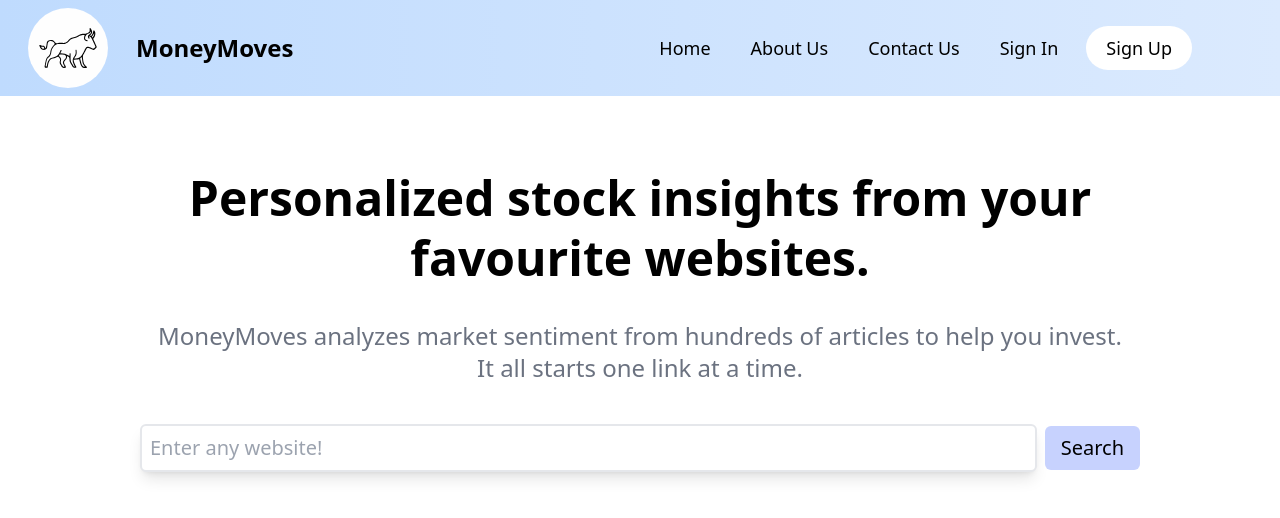
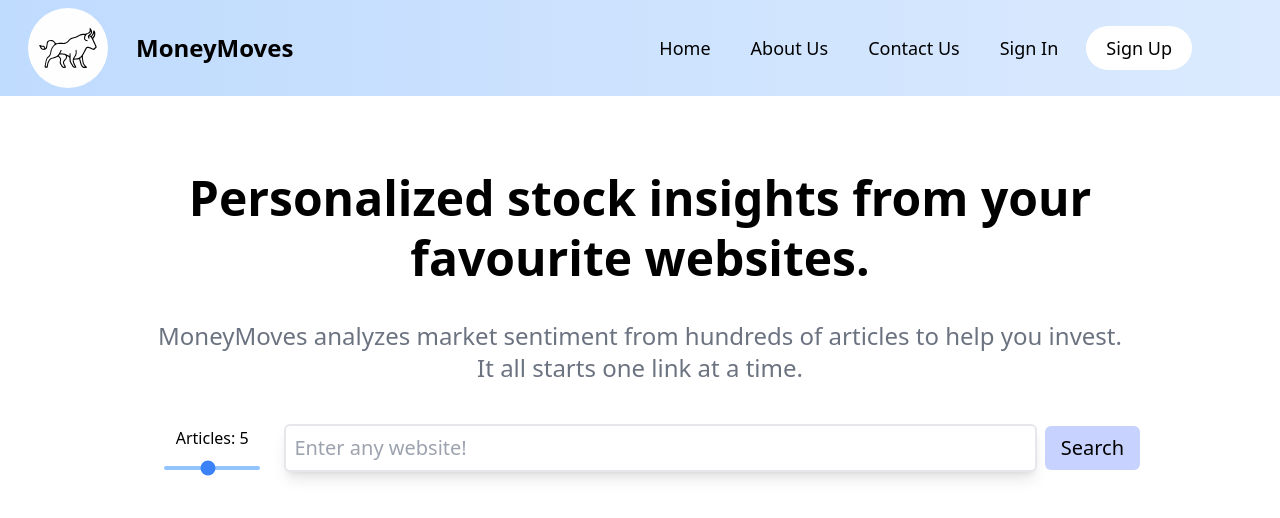
Before and after one commit to jnathan02222/htn-project, a Next.js app in the folder website/: page / in a window 1280 px wide. Shown: the top 518 px of the page. Built offline with nearby package versions, Linux system fonts and the light colour scheme; no server answers.

Commit message:
included slider

```diff
--- /dev/null
+++ b/website/app/Slider.js
@@ -0,0 +1,22 @@
+import React, { useState } from 'react';
+
+export default function Slider(){
+    const [value, setValue] = useState(5);
+
+    return (
+        <div className="flex flex-col items-center px-6">
+        <label htmlFor="slider" className="text-md font-medium mb-4">
+            Articles: {value}
+        </label>
+        <input
+            id="slider"
+            type="range"
+            min="1"
+            max="10"
+            value={value}
+            onChange={(e)=>setValue(e.target.value)}
+            className="w-full h-1 bg-blue-300 rounded-lg appearance-none cursor-pointer accent-blue-500 focus:outline-none focus:ring focus:ring-blue-200"
+        />
+        </div>
+    );
+};
--- a/website/app/page.js
+++ b/website/app/page.js
@@ -4,6 +4,7 @@ import { useState, useEffect, useRef } from 'react';
 import axios from 'axios';
 import NavBar from './Navbar';
 import BarChart from './barChart'
+import Slider from './Slider';
 
 export default function Home() {
   const actualSentenceCount = useRef(0);
@@ -93,6 +94,7 @@ export default function Home() {
           <div className='text-gray-500 text-2xl text-center'>MoneyMoves analyzes market sentiment from hundreds of articles to help you invest.</div>
           <div className='text-gray-500 text-2xl mb-10 text-center'>It all starts one link at a time.</div>
           <form onSubmit={submitForm} className="flex items-center">
+            <Slider></Slider>
             <input
               name="website"
               onChange={(e) => setWebsite(e.target.value)}
```
